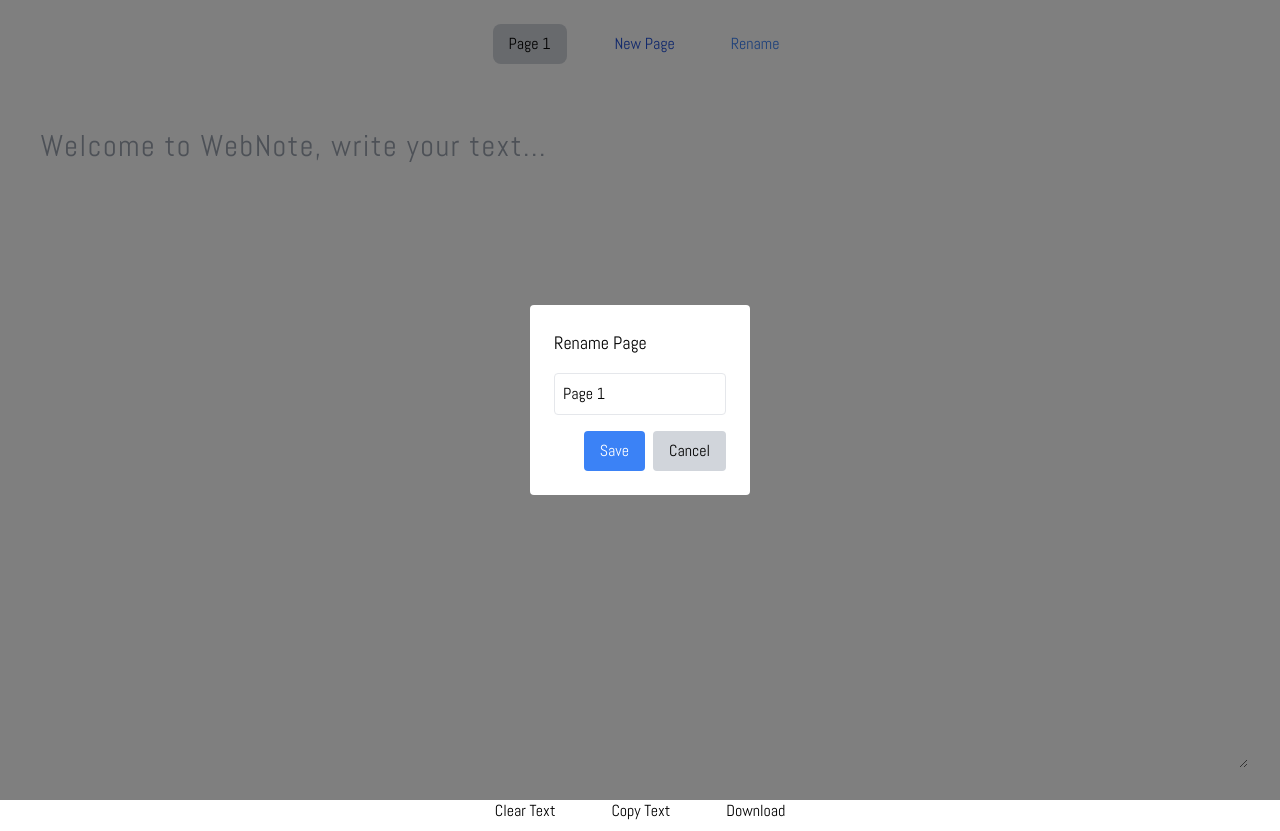
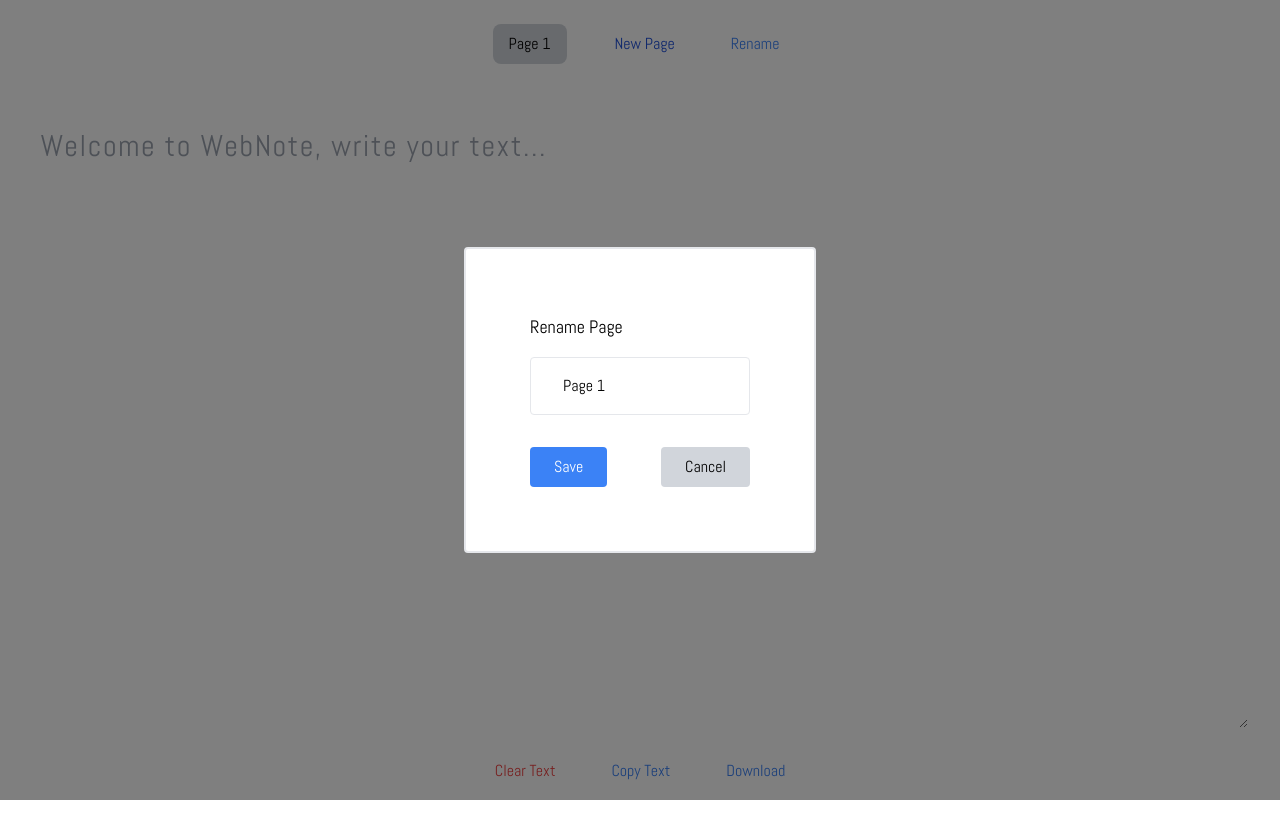
Before and after one commit to kaziabulhasib/webnote, a React (Vite) app: page / in a window 1280 px wide. Both pictures are taken after a click on the button "Rename". After the commit the page ends 800 px from the top, so only its background shows below. Built offline with nearby package versions, Linux system fonts and the light colour scheme.

Commit message:
rename modal re design

```diff
--- a/src/App.jsx
+++ b/src/App.jsx
@@ -130,7 +130,7 @@ function App() {
 
       <div className='container mx-auto px-8 tracking-widest lg:mt-16 mt-6'>
         <textarea
-          className='w-full lg:h-[80vh] h-[75vh] outline-none text-3xl bg-none text-slate-600'
+          className='w-full lg:h-[75vh] h-[70vh] outline-none text-3xl bg-none text-slate-600'
           value={notes[currentNoteIndex].text}
           onChange={handleTextChange}
           placeholder=' Welcome to WebNote, write your text...'
@@ -139,41 +139,43 @@ function App() {
 
       <div className='flex justify-center gap-6 mt-4'>
         <button
-          className='hover:bg-gray-100 px-4 py-2 rounded-lg'
+          className='hover:bg-red-100 text-red-500 px-4 py-2 rounded-lg'
           onClick={clearText}>
           Clear Text
         </button>
         <button
-          className='hover:bg-gray-100 px-4 py-2 rounded-lg'
+          className='hover:bg-blue-100 text-blue-500 px-4 py-2 rounded-lg'
           onClick={copyText}>
           Copy Text
         </button>
         <button
-          className='hover:bg-gray-100 px-4 py-2 rounded-lg'
+          className='hover:bg-blue-100 text-blue-500 px-4 py-2 rounded-lg'
           onClick={downloadNote}>
           Download
         </button>
       </div>
 
       {isRenameModalOpen && (
-        <div className='fixed inset-0 flex items-center justify-center bg-black bg-opacity-50'>
-          <div className='bg-white p-6 rounded'>
+        <div className='fixed inset-0 flex items-center justify-center bg-black bg-opacity-50 '>
+          <div className='bg-white p-16 rounded border-2 '>
             <h2 className='text-lg mb-4'>Rename Page</h2>
             <input
               type='text'
               value={newPageName}
               onChange={(e) => setNewPageName(e.target.value)}
               placeholder='New Page Name'
-              className='border p-2 rounded w-full'
+              className='border px-8 py-4 outline-zinc-300 rounded w-full'
             />
-            <div className='flex justify-end mt-4'>
+
+            {/* bottom button div  */}
+            <div className='flex justify-between mt-8 w-full '>
               <button
-                className='bg-blue-500 text-white px-4 py-2 rounded'
+                className='bg-blue-500 text-white px-6 py-2 rounded'
                 onClick={renamePage}>
                 Save
               </button>
               <button
-                className='ml-2 bg-gray-300 px-4 py-2 rounded'
+                className='ml-2 bg-gray-300 px-6 py-2 rounded'
                 onClick={() => setIsRenameModalOpen(false)}>
                 Cancel
               </button>
```
